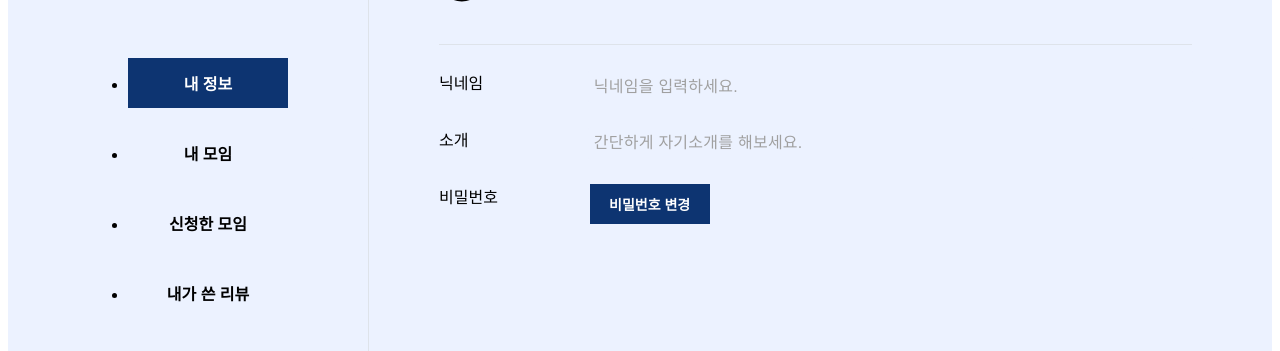
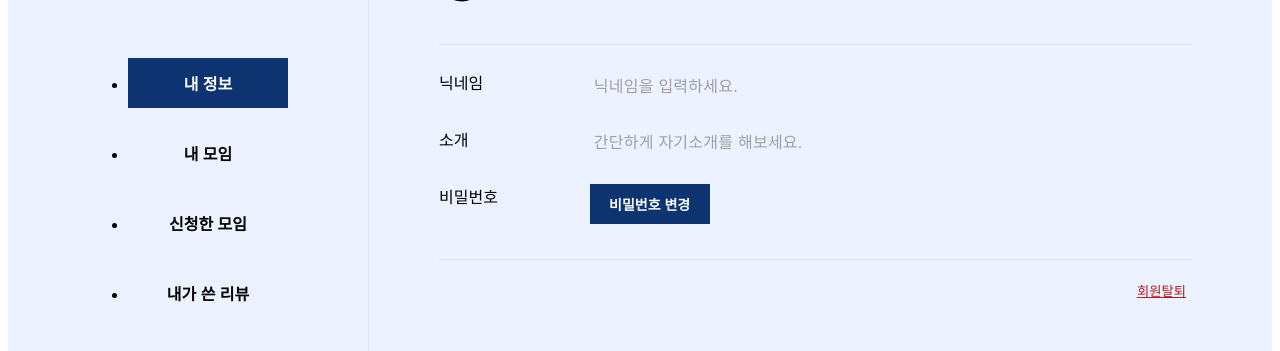
Before and after one commit to KangHayeonn/together-party-tonight-client, a Next.js app: page /mypage/info in a window 1280 px wide. Both pictures are taken after a click on the button "수정하기". Shown: the part 264-615 px from the top of the page. Built offline with nearby package versions, Linux system fonts and the light colour scheme.

Commit message:
[ADD] : 마이페이지 회원 탈퇴버튼 추가

```diff
--- a/src/app/mypage/info/page.tsx
+++ b/src/app/mypage/info/page.tsx
@@ -9,9 +9,12 @@ import MyReviewList from "@/components/mypage/info/MyReviewList";
 import {
   ConfirmBox,
   EditInfoWrapper,
+  EditWrapper,
   InfoWrapper,
   UpdateTitle,
   UpdateWrapper,
+  Withdrawal,
+  WithdrawalBtn,
 } from "@/styles/page/MyPage/MyInfo";
 import Image from "next/image";
 import { useState } from "react";
@@ -39,7 +42,7 @@ export default function Info() {
             />
             <UpdateTitle>프로필 수정</UpdateTitle>
           </UpdateWrapper>
-          <div>
+          <EditWrapper>
             <EditInfo label="닉네임" placeholder="닉네임을 입력하세요." />
             <EditInfo
               label="소개"
@@ -87,7 +90,10 @@ export default function Info() {
                 </EditInfoWrapper>
               </>
             )}
-          </div>
+          </EditWrapper>
+          <Withdrawal>
+            <WithdrawalBtn>회원탈퇴</WithdrawalBtn>
+          </Withdrawal>
         </>
       )}
     </InfoWrapper>
--- a/src/styles/page/MyPage/MyInfo.tsx
+++ b/src/styles/page/MyPage/MyInfo.tsx
@@ -155,6 +155,22 @@ const ConfirmBox = styled.div`
   margin-top: 40px;
 `;
 
+const EditWrapper = styled.div`
+  border-bottom: 1px solid #dee3ea;
+  padding-bottom: 25px;
+`;
+
+const Withdrawal = styled.div`
+  float: right;
+  padding-top: 20px;
+`;
+const WithdrawalBtn = styled.button`
+  border: 0;
+  background-color: transparent;
+  text-decoration: underline;
+  color: #ba1a1a;
+`;
+
 export {
   MyPageWrapper,
   InfoWrapper,
@@ -182,4 +198,7 @@ export {
   EditPwInfoWrapper,
   EditBtn,
   ConfirmBox,
+  EditWrapper,
+  Withdrawal,
+  WithdrawalBtn,
 };
```
